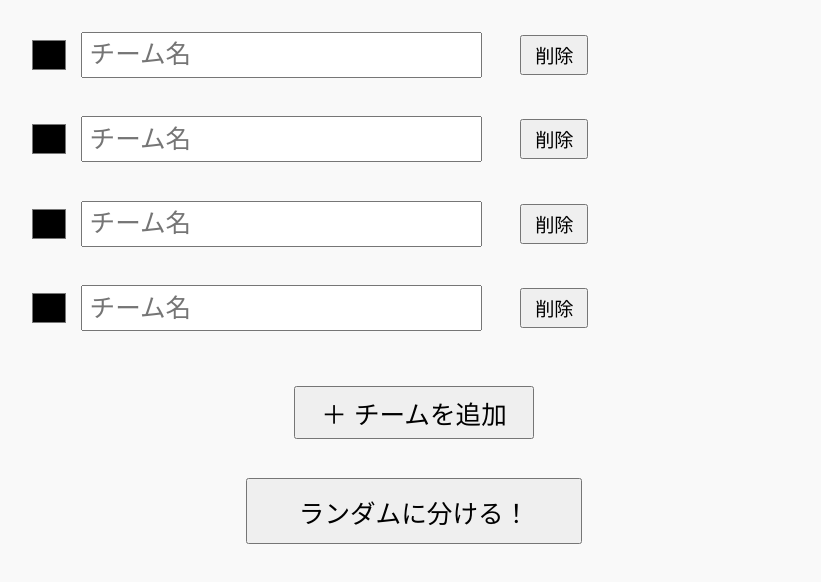
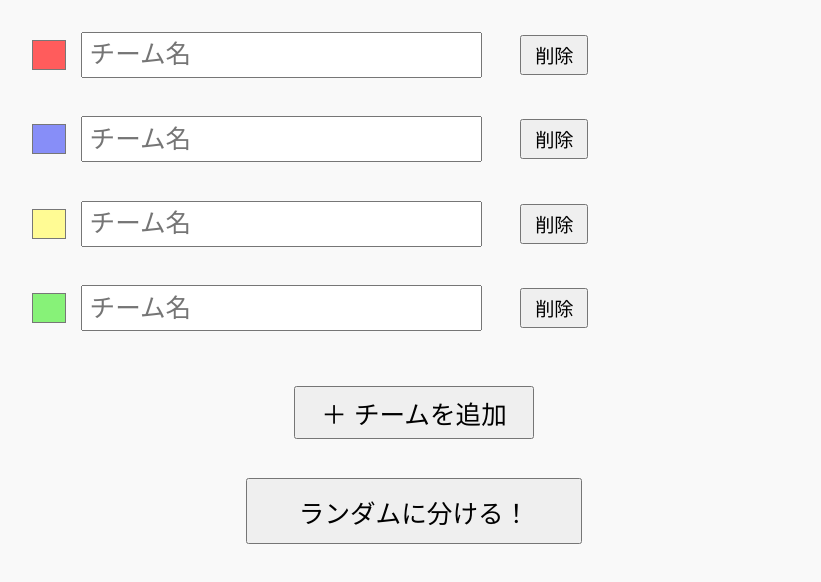
Before and after one commit to soshi-flute/sports-festival, a plain HTML site: page index.html in a window 1280 px wide. Shown: the part 164-746 px from the top of the page, without its empty margins (226-1047 px from the left). Drawn offline with Linux system fonts and the light colour scheme.

Commit message:
Update index.html

```diff
--- a/index.html
+++ b/index.html
@@ -143,23 +143,33 @@
   </div>
 
   <script>
+    // デフォルトカラー（HEX表記）
+    const defaultColors = ['#FF5C5C', '#878EF8', '#FFFB94', '#87F278'];
+
     // チーム名と色の管理
     let teams = [];
 
     // 初期表示で4行追加
     window.onload = function() {
-      for (let i = 0; i < 4; i++) addTeamRow();
+      for (let i = 0; i < 4; i++) addTeamRow('', defaultColors[i]);
     };
 
     // チーム行を追加
-    function addTeamRow(name = '', color = getRandomColor()) {
+    function addTeamRow(name = '', color = null) {
       const teamList = document.getElementById('team-list');
       const row = document.createElement('div');
       row.className = 'team-row';
 
+      // デフォルト色
+      let rowColor = color;
+      if (!rowColor) {
+        // 5つ目以降はパステル系ランダム色
+        rowColor = getRandomColor();
+      }
+
       const colorInput = document.createElement('input');
       colorInput.type = 'color';
-      colorInput.value = color;
+      colorInput.value = rowColor;
 
       const nameInput = document.createElement('input');
       nameInput.type = 'text';
@@ -230,9 +240,6 @@
     function backToInput() {
       document.getElementById('result-area').style.display = 'none';
       document.getElementById('input-area').style.display = 'flex';
-      // チーム名・色はリセットしない（必要なら下の2行のコメントを外す）
-      // document.getElementById('team-list').innerHTML = '';
-      // for (let i = 0; i < 4; i++) addTeamRow();
     }
   </script>
 </body>
```
